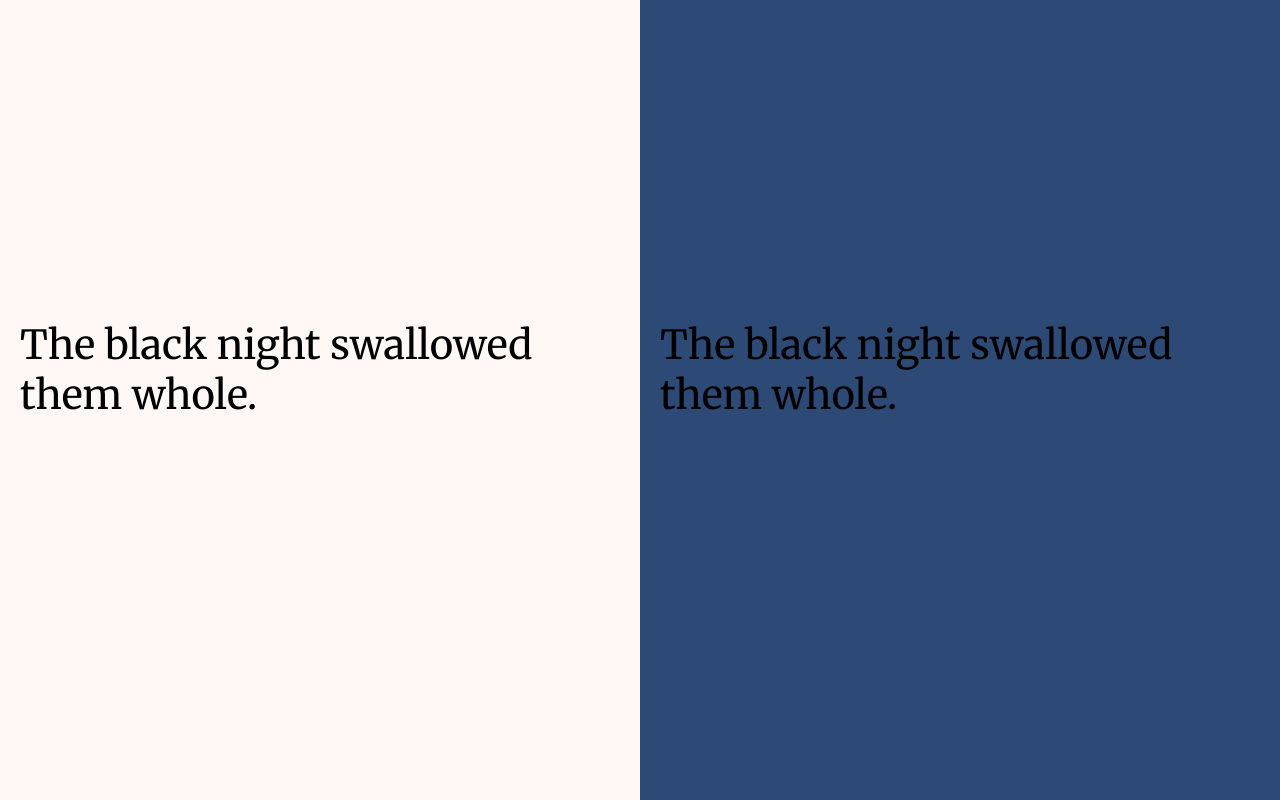
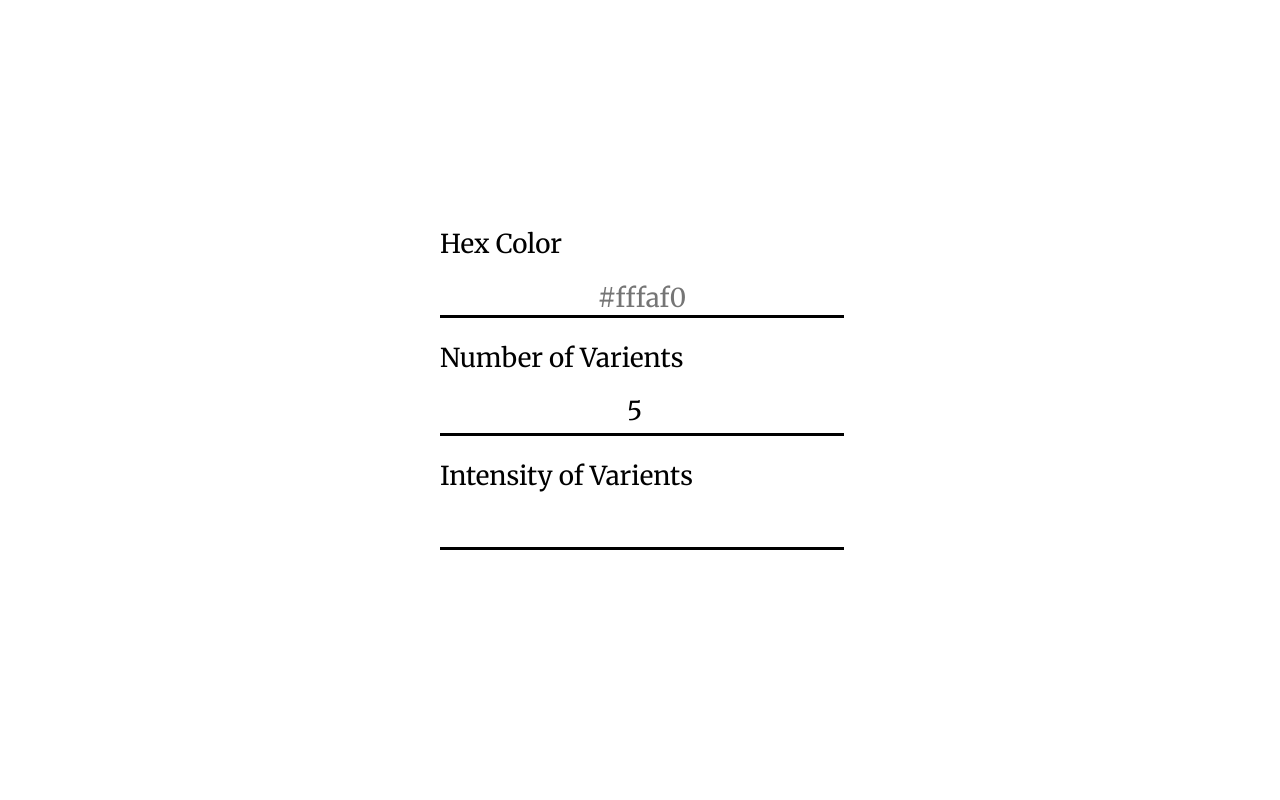
Before and after one commit to ksurdhar/color-ab-test, a plain HTML site: page index.html in a window 1280 px wide. Drawn offline with Linux system fonts and the light colour scheme.

Commit message:
began creating form

```diff
--- a/index.html
+++ b/index.html
@@ -8,12 +8,26 @@
     <link href="https://fonts.googleapis.com/css?family=Crimson+Text|Lora|Merriweather" rel="stylesheet">
   </head>
   <body id="body">
-    <div class="container">
-      <div id="side1" class="side">
-        <span>The black night swallowed them whole.</span>
+    <div class="vote-page">
+      <div class="side">
+        <span class="text">The black night swallowed them whole.</span>
       </div>
-      <div id="side2" class="side">
-        <span>The black night swallowed them whole.</span>
+      <div class="side">
+        <span class="text">The black night swallowed them whole.</span>
+      </div>
+    </div>
+    <div class="start-page">
+      <div>
+        <span>Hex Color</span>
+        <input id="color-text" type="text" placeholder="#fffaf0"></input>
+      </div>
+      <div>
+        <span>Number of Varients</span>
+        <input id="color-number" type="number" value="5"></input>
+      </div>
+      <div>
+        <span>Intensity of Varients</span>
+        <input id="color-intensity" type="number"></input>
       </div>
     </div>
   </body>
--- a/index.js
+++ b/index.js
@@ -1,5 +1,12 @@
 document.onreadystatechange = function () {
   if (document.readyState == 'interactive') {
+    var body = document.getElementById('body');
+    body.style.fontFamily = 'Merriweather'
+    body.style.fontSize = '26px'
+    Array.prototype.forEach.call(document.getElementsByTagName('input'), (el) => {
+      el.style.fontFamily = 'Merriweather'
+    })
+
     let pairs = null
     const roundResults = []
     let roundVotes = {} // hex color -> vote count
@@ -17,10 +24,6 @@ document.onreadystatechange = function () {
         roundVotes[colorVal] = 0
       })
     }
-
-    var body = document.getElementById('body');
-    body.style.fontFamily = 'Merriweather'
-    body.style.fontSize = '40px'
 
     function generateColorPairs(arr) {
       const colorSet = []
@@ -69,12 +72,14 @@ document.onreadystatechange = function () {
       if (pairs.length) {
         colorPair = pairs.pop()
       } else {
-        console.log('need to generate next round!')
+        console.log('generating next round!')
         roundResults.push(roundVotes)
         refineColors()
         if (colorVals.length === 1) {
           console.log('winning color', colorVals[0])
           console.log('all round results', roundResults)
+          document.getElementById('side1').removeEventListener('click', handleClick);
+          document.getElementById('side2').removeEventListener('click', handleClick);
           return
         } else {
           setNewRoundVotes()
@@ -103,10 +108,10 @@ document.onreadystatechange = function () {
       setNewColors()
     }
 
-    document.getElementById('side1').addEventListener('click', handleClick);
-    document.getElementById('side2').addEventListener('click', handleClick);
+    // document.getElementById('side1').addEventListener('click', handleClick);
+    // document.getElementById('side2').addEventListener('click', handleClick);
 
-    setNewRoundVotes()
-    setNewColors()
+    // setNewRoundVotes()
+    // setNewColors()
   }
 }
--- a/styles.css
+++ b/styles.css
@@ -8,17 +8,56 @@ body {
   align-items: center;
   /* background:#728EB2; */
   margin: 0;
+  height: 100%;
+  width: 100%;
+  display: flex;
+  flex-direction: column;
+  justify-content: center;
+  align-items: center;
 }
 
-.container {
+.start-page {
+  height: 70%;
+  width: 45%;
+  max-width: 400px;
+  font-family: 'Merriweather', serif;
+  display: flex;
+  flex-direction: column;
+  justify-content: center;
+}
+
+.start-page > div {
+  padding-bottom: 23px;
+}
+
+.start-page > div > span {
+  display: inline-block;
+  padding-bottom: 20px;
+}
+
+input {
+  font-size: 26px;
+  border: none;
+  outline: none;
+  border-bottom: 3px black solid;
+  width: 100%;
+  text-align: center;
+}
+
+#color-number {
+  padding-bottom: 6px;
+  margin-top: -6px;
+}
+
+.vote-page {
   position: relative;
   height: 100%;
   flex: auto;
-  display: flex;
+  display: none;
   flex-direction: row;
 }
 
-span {
+.text {
   display: inline-block;
   margin-top: 40vh;
 }
@@ -28,11 +67,3 @@ span {
   height: 100vh;
   padding: 0 20px;
 }
-
-#side1 {
-  background-color: lightblue;
-}
-
-#side2 {
-  background-color: lightcoral;
-}
```
